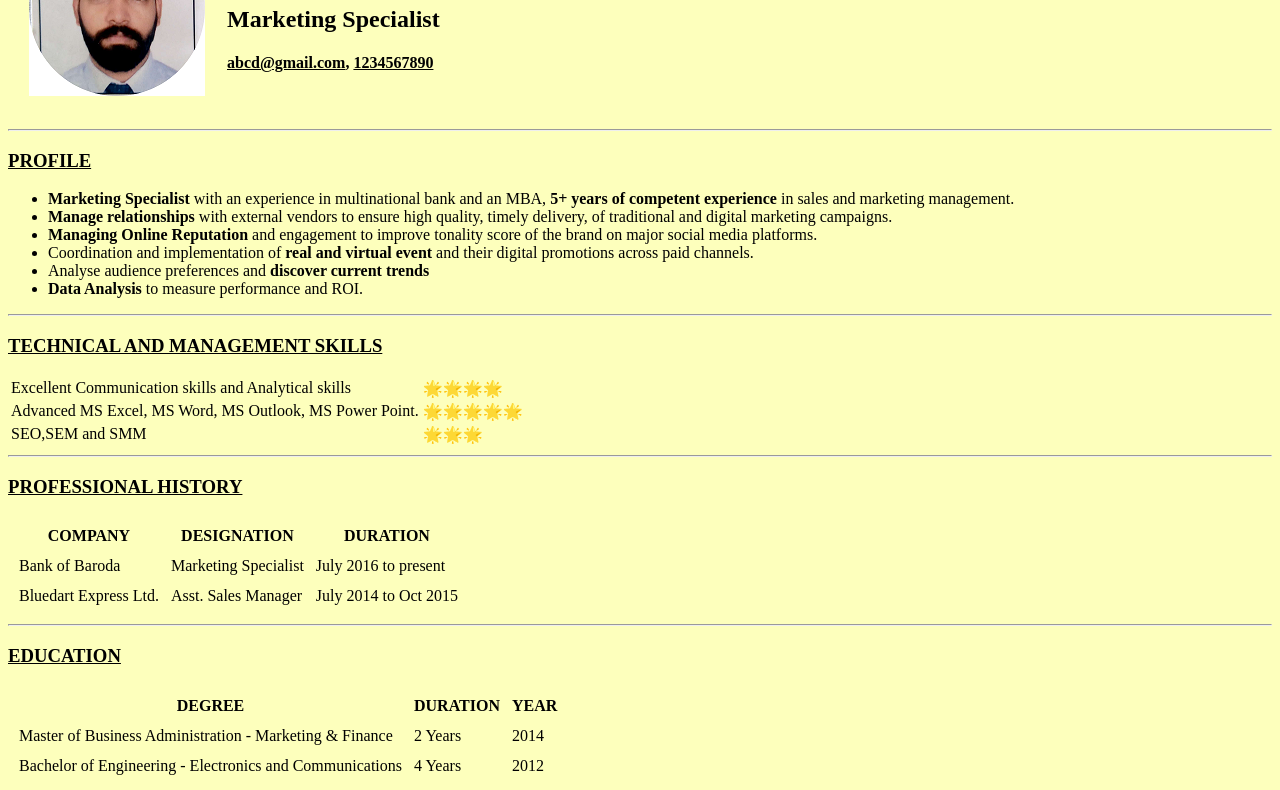
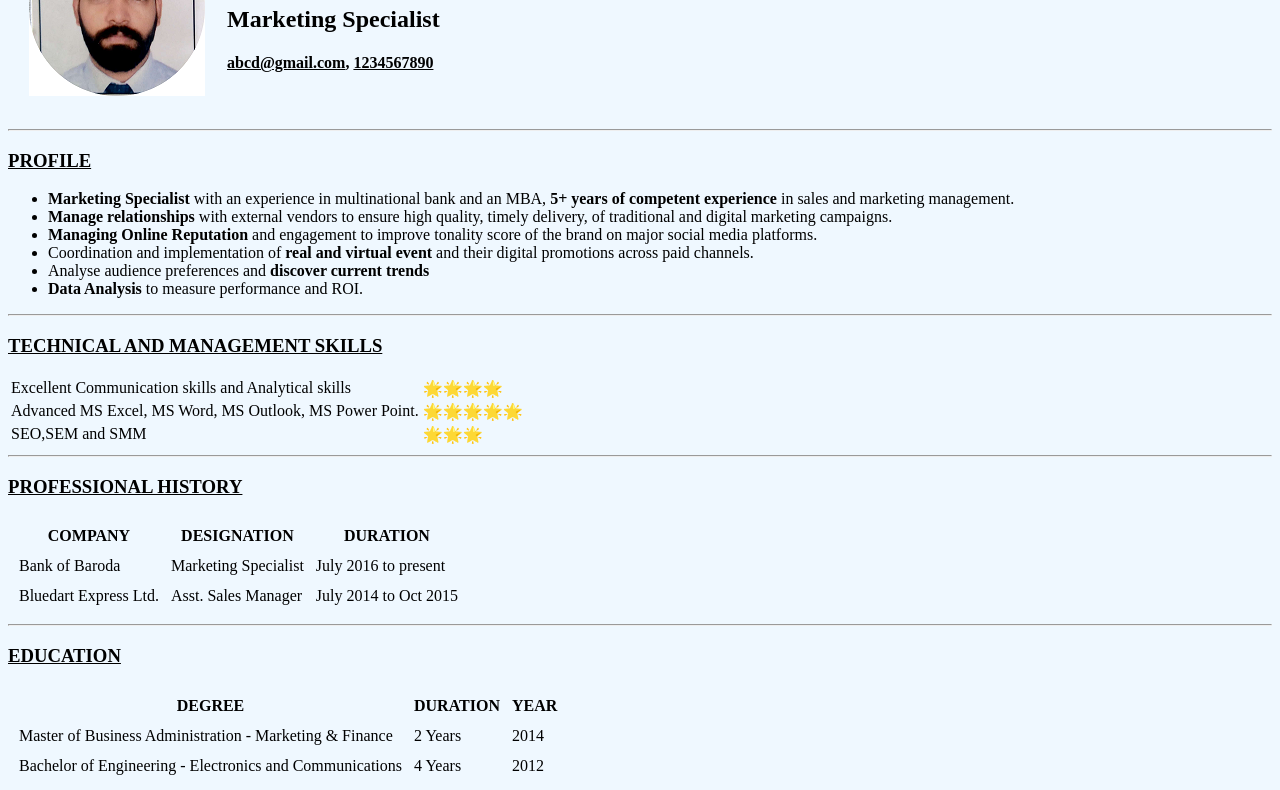
Before and after one commit to sukritchandra/Resume, a plain HTML site: page index.html in a window 1280 px wide. Shown: the part 109-899 px from the top of the page. Drawn offline with Linux system fonts and the light colour scheme.

Commit message:
Update index.html

```diff
--- a/index.html
+++ b/index.html
@@ -6,7 +6,7 @@
   <title>Sukrit's Resume</title>
 </head>
 
-<body style = "background-color: #fdffbc;">
+<body style = "background-color: #eff8ff;">
   <table cellspacing="20">
     <tr>
       <td><img src="images/circle-cropped.png" alt="Sukrit's image"></td>
```
